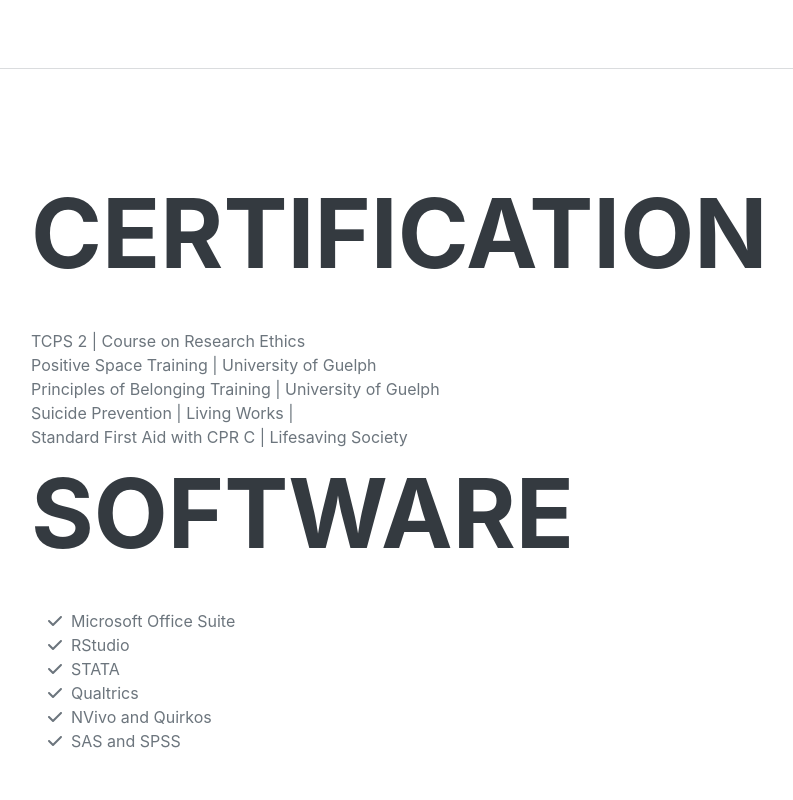
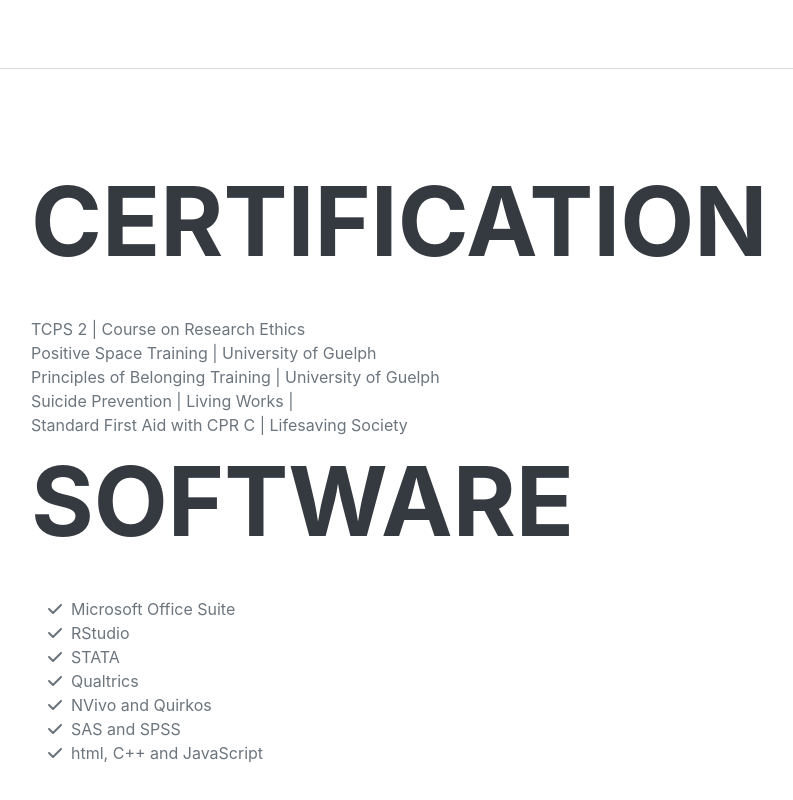
Before and after one commit to MegaNCampbell22/Megan-Campbell-s-Website-, a plain HTML site: page index.html in a window 1280 px wide. Shown: the part 3859-4659 px from the top of the page, without its empty margins (289-1082 px from the left). Drawn offline with nearby package versions, Linux system fonts and the light colour scheme; a web font is replaced by a local one.

Commit message:
Update index.html

```diff
--- a/index.html
+++ b/index.html
@@ -197,6 +197,9 @@
                         <li>
                             <span class="fa-li"><i class="fas fa-check"></i></span>
                             SAS and SPSS
+                            <li>
+                            <span class="fa-li"><i class="fas fa-check"></i></span>
+                            html, C++ and JavaScript
                         </li>
                     </ul>
                 </div>
```
